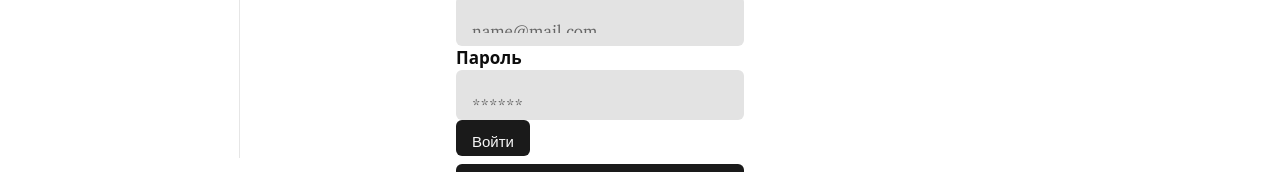
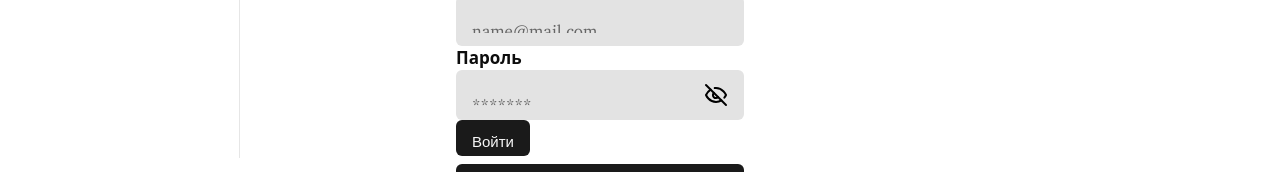
Before and after one commit to memorywanderer/next-components, a Next.js app: page / in a window 1280 px wide. Shown: the part 744-916 px from the top of the page. Built offline with nearby package versions, Linux system fonts and the light colour scheme.

Commit message:
add new component password input

```diff
--- a/components/forms/test-form.tsx
+++ b/components/forms/test-form.tsx
@@ -20,6 +20,7 @@ import {
 import { Input } from '../ui/input/input'
 import { Typography } from '../ui/typography/typography'
 import { cn } from '@/lib/utils'
+import { PasswordInput } from '../ui/password-input/password-input'
 type Inputs = z.infer<typeof testSchema>
 
 export const TestForm = () => {
@@ -64,7 +65,8 @@ export const TestForm = () => {
             <FormItem>
               <FormLabel>Пароль</FormLabel>
               <FormControl>
-                <Input placeholder='******' {...field} />
+                <PasswordInput placeholder='*******' {...field} />
+                {/* <Input placeholder='******' {...field} /> */}
               </FormControl>
               <FormMessage />
             </FormItem>
--- /dev/null
+++ b/components/ui/password-input/password-input.tsx
@@ -0,0 +1,41 @@
+import { Eye, EyeOff } from "lucide-react"
+import { Button } from "../button/button"
+import { ElementRef, forwardRef, useState } from "react"
+import { Input, InputProps } from "../input/input"
+import { cn } from "@/lib/utils"
+
+
+const PasswordInput = forwardRef<
+  HTMLInputElement,
+  InputProps
+>(({ className, ...props }, ref) => {
+  const [showPassword, setShowPassword] = useState(false)
+
+  return (
+    <div className="relative">
+      <Input
+        ref={ref}
+        type={showPassword ? "password" : "text"}
+        className={cn('pr-12', className)}
+        {...props}
+      />
+      <Button
+        variant="ghost"
+        className="absolute p-2 -translate-y-1/2 right-2 top-1/2"
+        onClick={() => setShowPassword(prev => !prev)}
+      >
+        {showPassword
+          ? <Eye className="w-6 h-6" />
+          : <EyeOff className="w-6 h-6" />
+        }
+        <span className="sr-only">
+          {showPassword ? "Hide password" : "Show password"}
+        </span>
+      </Button>
+    </div>
+  )
+})
+
+export {
+  PasswordInput
+}
```
